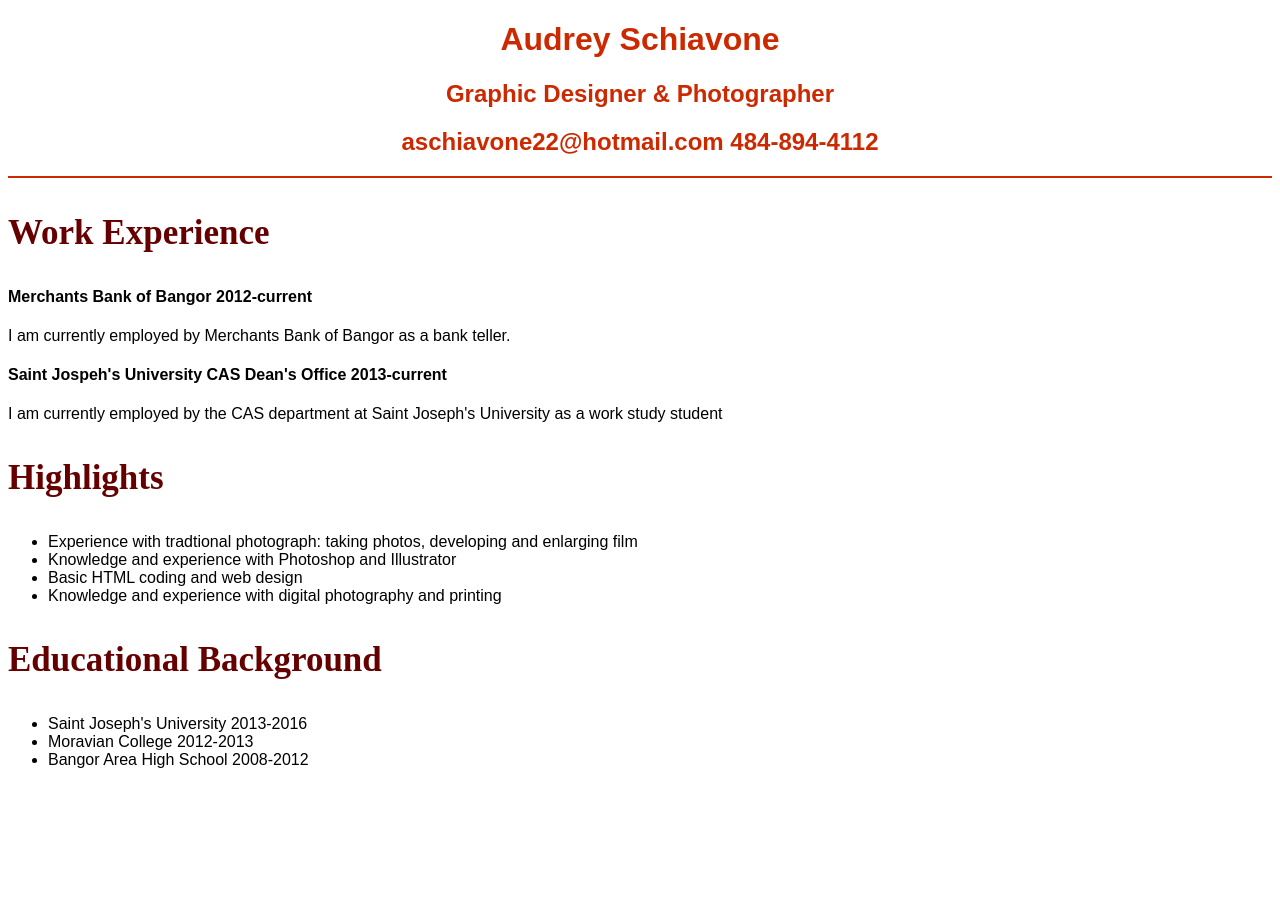
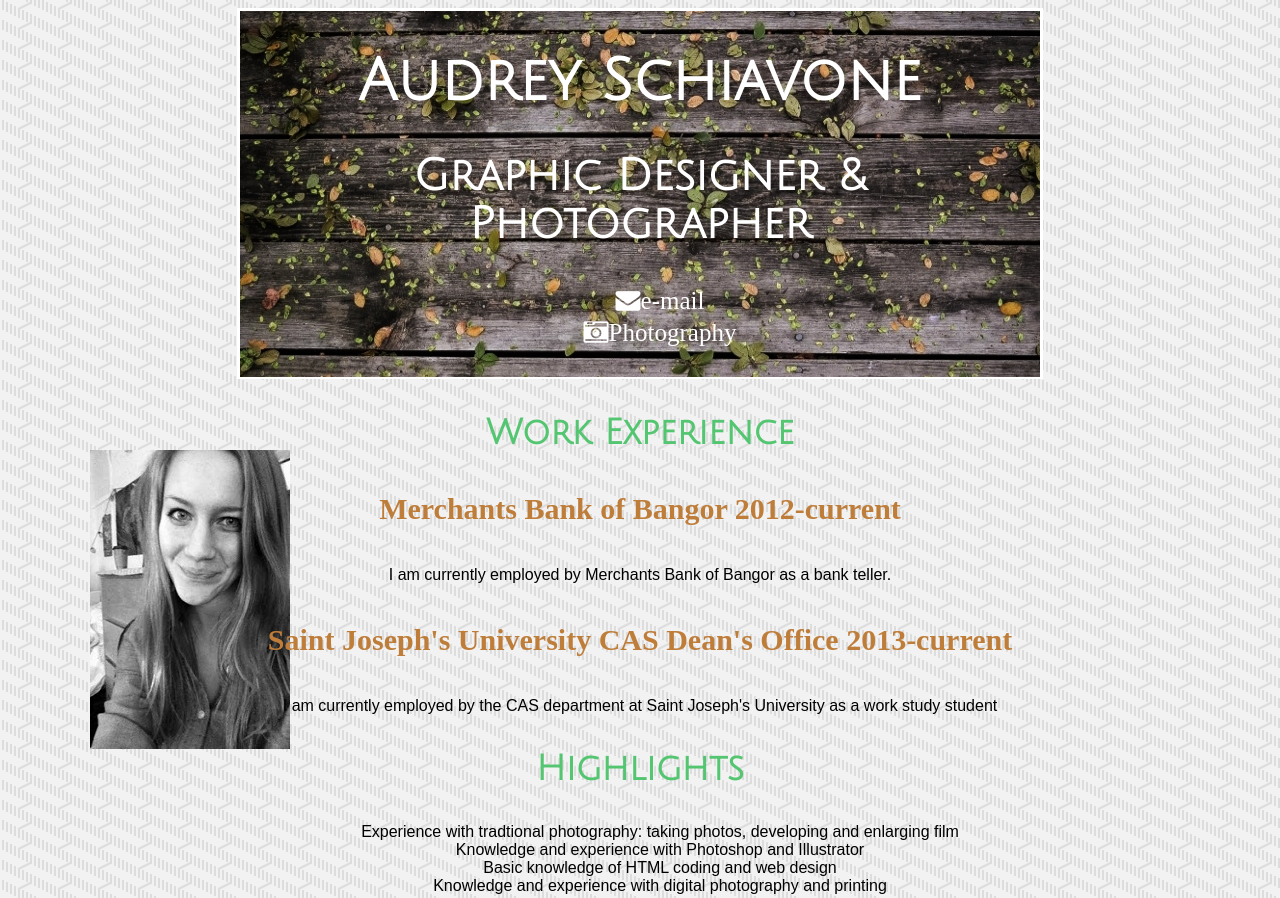
Before and after one commit to as589519/project-portfolio, a plain HTML site: page resume.html in a window 1280 px wide. Shown: the top 898 px of the page. Before the commit the page ends 800 px from the top, so only its background shows below. Drawn offline with Linux system fonts and the light colour scheme; a web font is replaced by a local one.

Commit message:
11 Commit
resume

```diff
--- a/css/stlye.css
+++ b/css/stlye.css
@@ -5,25 +5,41 @@
 Tan #998866
 Peach #ffbb55
 */
-
+@import url(http://fonts.googleapis.com/css?family=Cabin+Sketch);
+@import url(http://fonts.googleapis.com/css?family=Crushed);
+@import url(http://fonts.googleapis.com/css?family=Crushed|Fredericka+the+Great);
+@import url(http://fonts.googleapis.com/css?family=Amatic+SC:700);
 header{
-    background-color: #ffbb55;
+    background-color: #F0F0F0;
     width: 800px;
     margin-left: auto;
     margin-right: auto;
+     border-style: solid;
+    border-width: 1px;
+    border-color: #998866;
+    background-image: url('../Images/Fireworks.JPG');
+
+
+
 }
 a{ color: #998866}
 
+body{font-family: "Avant Garde", Avantgarde, "Century Gothic", CenturyGothic, "AppleGothic", sans-serif;
+}
+
 p{ text-align: center;}
 
-h1{ color: #998866;
-    font-size: 40px;
-    text-align: center}
+h1{ color: white;
+    font-size: 65px;
+    text-align: center;
+    font-family:'Amatic SC', cursive;
+
+    }
 
 
 h2{
-    color: #99eebb;
-    font-family: DFKai-SB;}
+    color: #ffbb55;
+    font-family:'Crushed', cursive; }
 
 .secondtitle{
     text-align: center;}
@@ -41,10 +57,28 @@
     background-color: #998866;}
 
 .color2{
-    background-color: #99eebb;}
+    background-color: #ff3333;}
 
 .color3{
     background-color: #ffbb55;}
 
 
-.projects{ text-align: center
+.projects{ text-align: left; }
+
+
+
+.site-footer{ font-size: 25px;
+    text-align: center;
+}
+.site-footer a{
+    color: #998866;
+}
+
+.site-footer a:hover{
+    color: #ffbb55;
+    text-decoration: underline;
+}
+
+ul {
+ list-style: none;
+}
--- a/css/style.css/resume.css
+++ b/css/style.css/resume.css
@@ -1,16 +1,59 @@
-header{ color: #cc2900;
+@import url(http://fonts.googleapis.com/css?family=Julius+Sans+One);
+@import url(http://fonts.googleapis.com/css?family=Crushed);
+
+
+.me{position:absolute;
+    left: 90px;
+    top: 450px;
+    z-index: -1;
+
+
+
 }
-h3 {color: #660000;
-    font-family: hoefler text;
+ul{list-style: none;
+}
+
+header{ color: white;
+    font-family: 'Julius Sans One', sans-serif;
+    text-align: center;
+    width: 800px;
+    margin-left: auto;
+    margin-right: auto;
+     border-style: solid;
+    background-image: url('/Images/Resumeo.jpg');
+    font-weight: 300;
+    font-size: 29px;
+
+
+
+
+}
+
+h4{color: #BF7D3A;
+    font-family: 'crushed';
+    font-size: 30px;
+}
+h3 {color: #54C571;
+    font-family: 'Julius Sans One', sans-serif;
     font-weight: 700;
     font-size: 35px;
+    text-align: center;
 }
 
 body{ font-family: sans-serif;
-}
+    text-align: center;
+     background-image: url('/Images/smallsteps.png');}
+
 
 different{ font-family: fantasy;
 
 }
 header{ border-bottom-style: solid;
             border-bottom-width: 2px; }
+
+a{  color: white;
+    font-size: 25px;
+}
+
+a:hover{color: #d3d3d3;
+}
--- a/resume.html
+++ b/resume.html
@@ -1,32 +1,48 @@
 <!DOCTYPE html>
+<!--Did not understand the concept of noramlize but tried to figure it out-->
+<!--Also, tried to fix the 3 html errors and was unsure how to go about it.-->
 <head>
     <title>Audrey Schiavone Resume</title>
    <link rel="stylesheet"
-          href="css/style.css/resume.css"
-<head>
+          href="/css/style.css/resume.css">
+
+        <link href="http://maxcdn.bootstrapcdn.com/font-awesome/4.2.0/css/font-awesome.min.css" rel="stylesheet">
+
+</head>
     <body>
         <header>
-        <center><h1>Audrey Schiavone</h1>
+        <h1>Audrey Schiavone</h1>
             <h2>Graphic Designer & Photographer</h2>
-            <h2>aschiavone22@hotmail.com 484-894-4112</h2>  </center>
+
+
+            <ul>
+                <li><a href="mailto:aschivone22@aol.com"><span class="fa fa-envelope">e-mail</a></li>
+                <li><a href="http://www.photography.html"><span class="fa fa-camera-retro">Photography</a></li>
+
+            </ul>
+
+
             <!--SOME DAY!-->
         </header>
         <main>
+
+             <img class="me" src="/Images/me.jpg"/>
+
             <div class="work experience"></div>
             <h3>Work Experience</h3>
             <h4>Merchants Bank of Bangor 2012-current</h4>
             <p>I am currently employed by Merchants Bank of Bangor as a bank teller. </p>
 
-            <h4>Saint Jospeh's University CAS Dean's Office 2013-current</h4>
+            <h4>Saint Joseph's University CAS Dean's Office 2013-current</h4>
             <p>I am currently employed by the CAS department at Saint Joseph's University as a work study student </p>
 
-            </div>
+
         <div class="highlights"></div>
         <h3>Highlights</h3>
         <ul>
-            <li>Experience with tradtional photograph: taking photos, developing and enlarging film</li>
+            <li>Experience with tradtional photography: taking photos, developing and enlarging film</li>
             <li>Knowledge and experience with Photoshop and Illustrator</li>
-            <li>Basic HTML coding and web design</li>
+            <li>Basic knowledge of HTML coding and web design</li>
             <li>Knowledge and experience with digital photography and printing</li>
         </ul>
         <div class="education"></div>
@@ -39,3 +55,4 @@
          </ul>
 
         </main>
+        </body>
```
Also changed, not shown: index.html (+15 -2 lines), Images/Fireworks.JPG (added), Images/Resumeo.jpg (added), Images/me.jpg (added), Images/me.me.jpg (added), Images/resumeim.JPG (added), Images/smallsteps.png (added), photography.html (added).
